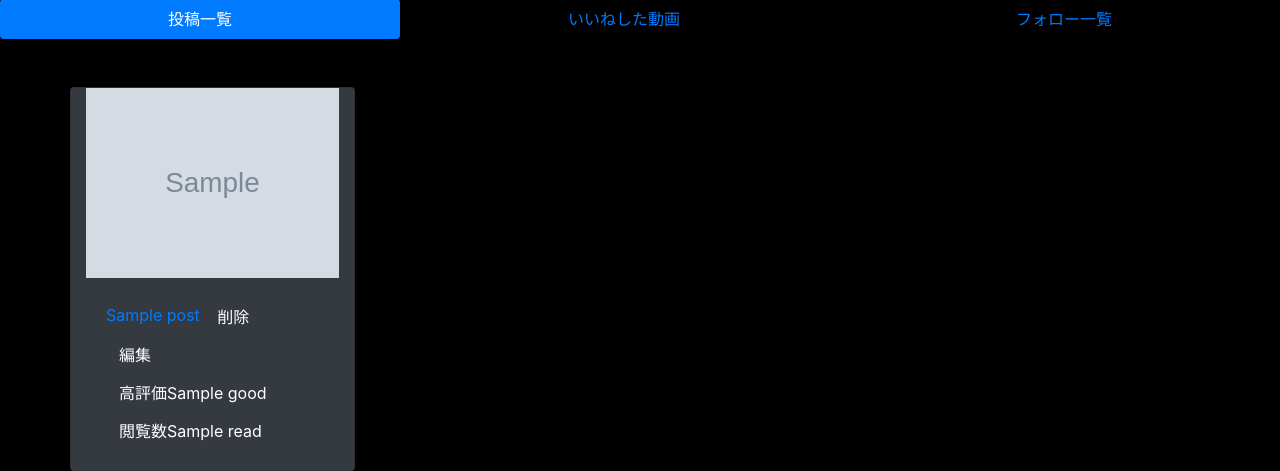
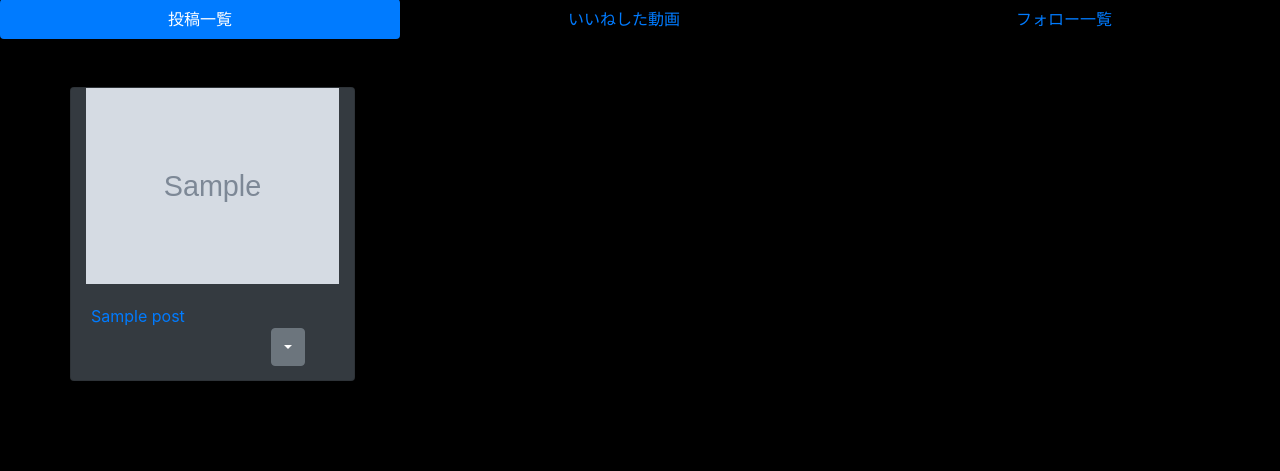
Before and after one commit to ajdjaiuoapooiad/project14-youtube2, a Django app: template Youtube/templates/youtube/user_list.html in a window 1280 px wide. Shown: the part 357-828 px from the top of the page. After the commit the page ends 738 px from the top, so only its background shows below. Run offline with Django 5.2, Linux system fonts and the light colour scheme; the template is opened without the code that fills it: most values are stand-ins (such as "Sample title", 1, 10 or a date in 2020); grey boxes marked "Sample" are stand-in pictures.

Commit message:
userpage design

```diff
--- a/Youtube/static/mypage.css
+++ b/Youtube/static/mypage.css
@@ -35,3 +35,6 @@ body{
     top:30px;
     left:30px;
 }
+.dropdown{
+    margin-left: 180px;
+}
--- a/Youtube/templates/youtube/user_list.html
+++ b/Youtube/templates/youtube/user_list.html
@@ -41,15 +41,28 @@
 <div class="container mt-5">
   <div class="row">
     {% for post in post_list%}
-    <div class="card bg-dark text-white col-3">
+    <div class="card bg-dark text-white col-sm-3 mb-3">
 
-        <img class="w-100 h-50" src="{{post.thumbnail.url}}" alt="Card image">
-        <div class="card-body">
-            <a href="{% url 'youtube:detail' post.pk%}">{{post.title}}</a>
-            <a href="{% url 'youtube:delete' post.pk%}" class="btn btn-dark">削除</a>
-            <a href="{% url 'youtube:update' post.pk%}" class="btn btn-dark">編集</a>
-            <a href="{% url 'youtube:good' post.pk%}" class="btn btn-dark">高評価{{post.good}}</a>
-            <a href="" class="btn btn-dark">閲覧数{{post.read}}</a>
+        <img class="h-75 w-100" src="{{post.thumbnail.url}}" alt="Card image">
+        <div class="card-body row">
+          <a  href="{% url 'youtube:detail' post.pk%}">{{post.title}}</a>
+
+
+          <div class="dropdown">
+            <button class="btn btn-secondary dropdown-toggle"
+                    type="button" id="dropdownMenu1" data-toggle="dropdown"
+                    aria-haspopup="true" aria-expanded="false"></button>
+
+
+            <div class="dropdown-menu" aria-labelledby="dropdownMenu1">
+              <a class="dropdown-item" href="{% url 'youtube:delete' post.pk%}" class="btn btn-dark">削除</a>
+              <a class="dropdown-item" href="{% url 'youtube:update' post.pk%}" class="btn btn-dark">編集</a>
+              <a class="dropdown-item" href="{% url 'youtube:good' post.pk%}" class="btn btn-dark">高評価{{post.good}}</a>
+              <a class="dropdown-item" href="" class="btn btn-dark">閲覧数{{post.read}}</a>
+            </div>
+          </div>
+
+
         </div>
     </div>
     {%endfor%}
```
Also changed, not shown: db.sqlite3.
